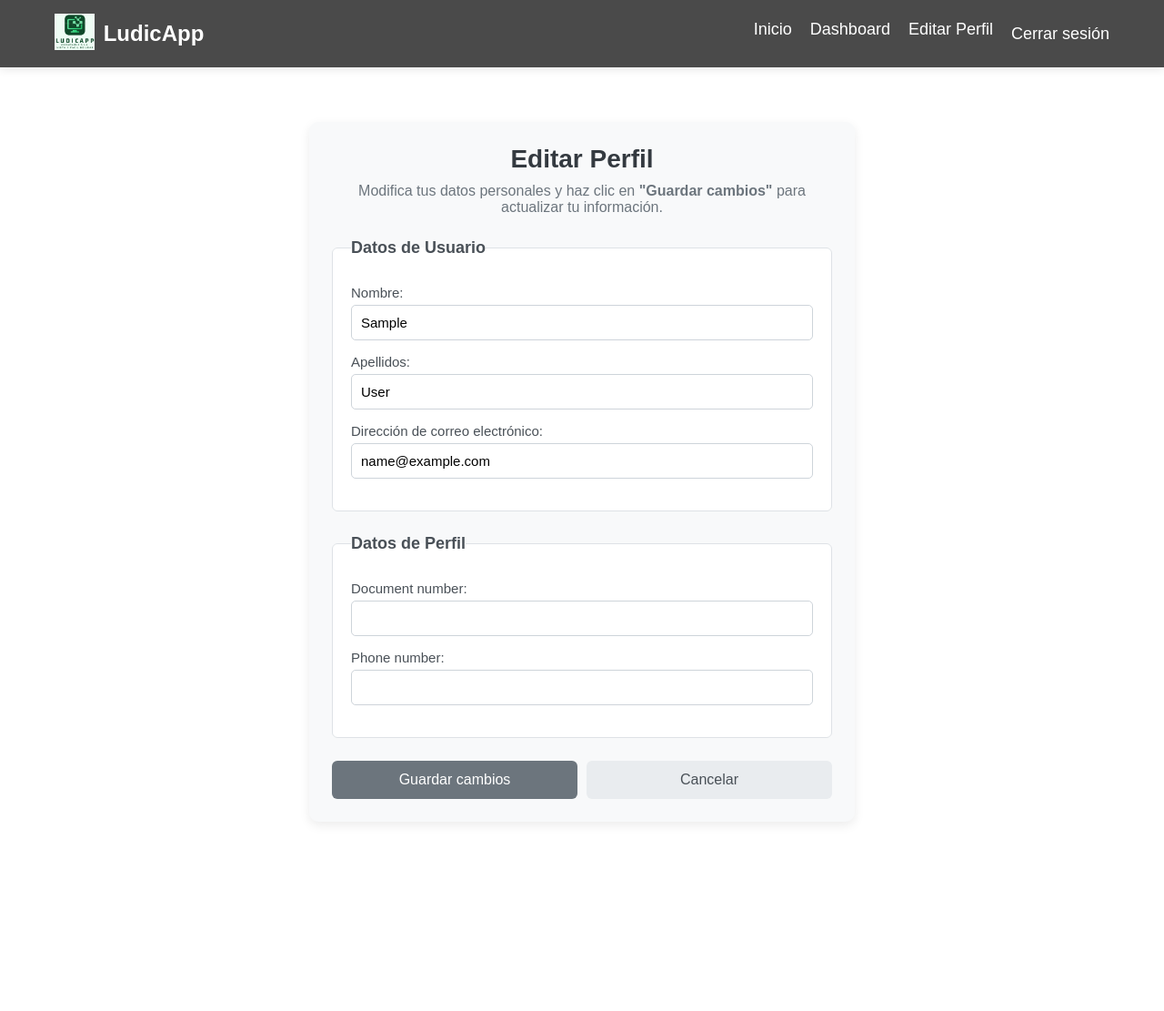
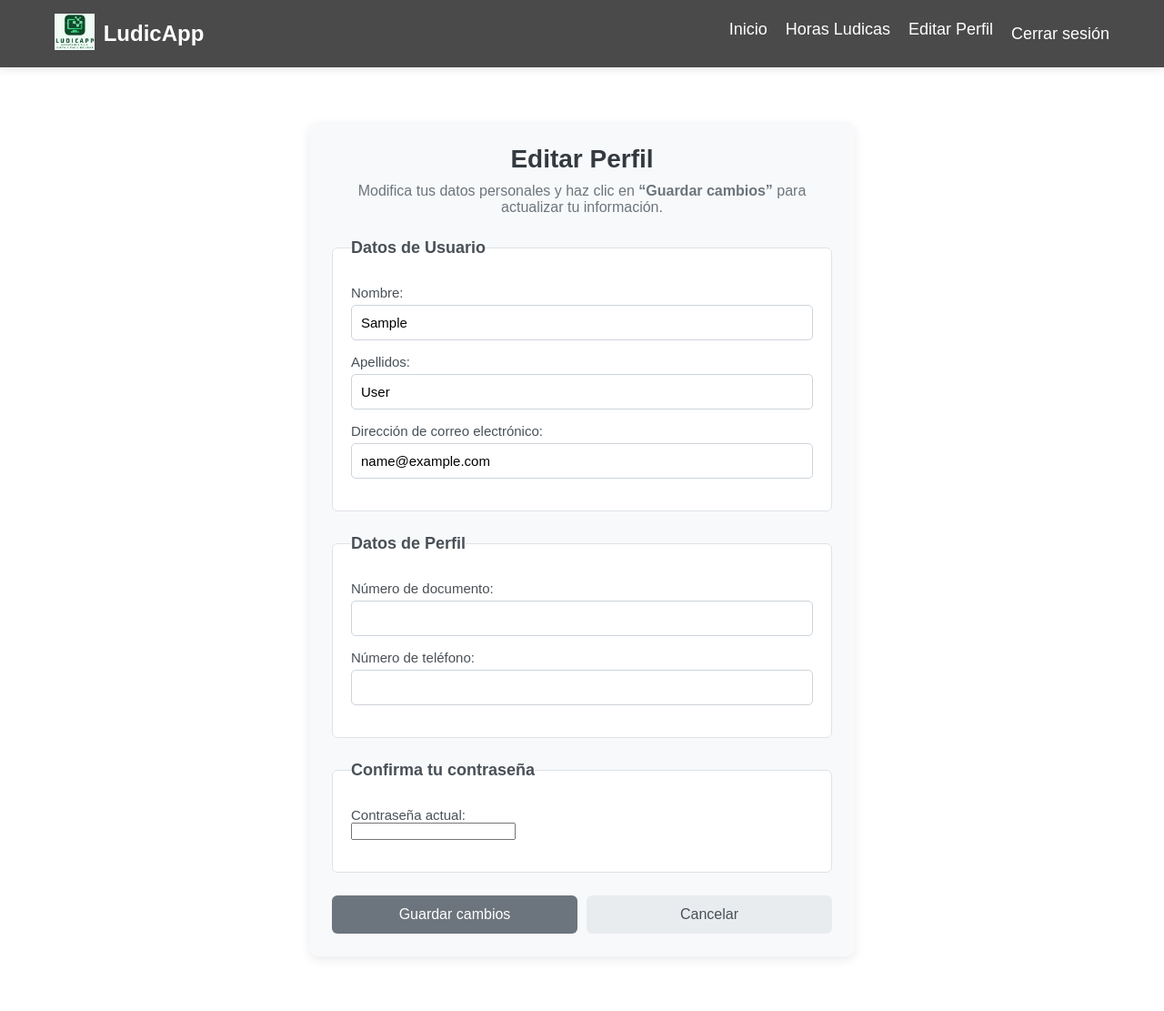
Before and after one commit to programersanz/Proyecto-final-, a Django app: page /editar_perfil/ in a window 1280 px wide. Shown: the whole page at 91% size. Before the commit the page ends 905 px from the top, so only its background shows below. Run offline with Django 5.2, Linux system fonts and the light colour scheme; the visitor is signed in with stand-in values (Sample User, id 1).

Commit message:
Seguridad en editar perfil

```diff
--- a/LEYLUDICA/horas/forms.py
+++ b/LEYLUDICA/horas/forms.py
@@ -22,7 +22,6 @@ class CustomUserCreationForm(UserCreationForm):
     username = forms.CharField(
         max_length=150,
         label="Nombre de usuario",
-        help_text="150 caracteres como máximo. Letras, dígitos y @/./+/-/_ sólo.",
     )
     email = forms.EmailField(
         required=True,
@@ -90,7 +89,35 @@ class EditUserForm(forms.ModelForm):
         model = User
         fields = ['first_name', 'last_name', 'email']
 
+class PasswordConfirmationForm(forms.Form):
+    current_password = forms.CharField(
+        label="Contraseña actual",
+        widget=forms.PasswordInput(attrs={'autocomplete': 'current-password'}),
+        strip=False,
+    )
+
 class EditProfileForm(forms.ModelForm):
+    document_number = forms.CharField(
+        max_length=20,
+        label="Número de documento",
+        validators=[
+            RegexValidator(
+                regex=r'^\d+$',
+                message="Sólo se permiten dígitos en el documento."
+            )
+        ]
+    )
+    phone_number = forms.CharField(
+        max_length=15,
+        label="Número de teléfono",
+        validators=[
+            RegexValidator(
+                regex=r'^\d{10}$',
+
+            )
+        ]
+    )
+
     class Meta:
         model = Profile
         fields = ['document_number', 'phone_number']
--- a/LEYLUDICA/horas/templates/base.html
+++ b/LEYLUDICA/horas/templates/base.html
@@ -22,7 +22,7 @@
 
       {% if user.is_authenticated %}
         <!-- Enlace al Dashboard -->
-        <li><a href="{% url 'dashboard' %}">Dashboard</a></li>
+        <li><a href="{% url 'dashboard' %}">Horas Ludicas</a></li>
 
         {% if is_aprendiz %}
           <li><a href="{% url 'ver_perfil' %}">Mi Perfil</a></li>
--- a/LEYLUDICA/horas/templates/horas/dashboard_aprendiz.html
+++ b/LEYLUDICA/horas/templates/horas/dashboard_aprendiz.html
@@ -4,7 +4,7 @@
 <link rel="stylesheet" href="{% static 'dashboard_aprendiz.css' %}">
 
 <div class="dashboard-container">
-  <h2>Dashboard del Aprendiz</h2>
+  <h2>Informacion</h2>
 
   {% if mensaje_ranking %}
     <div class="ranking-message">
--- a/LEYLUDICA/horas/templates/horas/editar_perfil.html
+++ b/LEYLUDICA/horas/templates/horas/editar_perfil.html
@@ -1,27 +1,44 @@
 {% extends "base.html" %}
 {% load static %}
+
+{% block extra_css %}
+  <link rel="stylesheet" href="{% static 'editar_perfil.css' %}">
+{% endblock %}
+
 {% block content %}
-<link rel="stylesheet" href="{% static 'editar_perfil.css' %}">
-
 <div class="perfil-container">
   <h2>Editar Perfil</h2>
-    <p class="descripcion">Modifica tus datos personales y haz clic en <strong>"Guardar cambios"</strong> para actualizar tu información.</p>
+  <p class="descripcion">
+    Modifica tus datos personales y haz clic en <strong>“Guardar cambios”</strong> para actualizar tu información.
+  </p>
 
-    <form method="post" enctype="multipart/form-data">
+  <form method="post">
     {% csrf_token %}
 
+    {{ user_form.non_field_errors }}
     <fieldset>
       <legend>Datos de Usuario</legend>
       {{ user_form.as_p }}
     </fieldset>
 
+    {{ profile_form.non_field_errors }}
     <fieldset>
       <legend>Datos de Perfil</legend>
       {{ profile_form.as_p }}
     </fieldset>
 
+    {{ pass_form.non_field_errors }}
+    <fieldset>
+      <legend>Confirma tu contraseña</legend>
+      <p class="field">
+        {{ pass_form.current_password.label_tag }}<br>
+        {{ pass_form.current_password }}<br>
+        {{ pass_form.current_password.errors }}
+      </p>
+    </fieldset>
+
     <div class="acciones-formulario">
-            <button type="submit">Guardar cambios</button>
+      <button type="submit" class="btn-submit">Guardar cambios</button>
       <a href="{% url 'ver_perfil' %}" class="btn-cancelar">Cancelar</a>
     </div>
   </form>
--- a/LEYLUDICA/horas/views.py
+++ b/LEYLUDICA/horas/views.py
@@ -2,7 +2,7 @@ from django.shortcuts import render, redirect, get_object_or_404
 from django.contrib.auth.decorators import login_required, user_passes_test, permission_required
 from .models import HorasLudicas, Actividad, RegistroAsistencia, Profile
 from django.contrib.auth.models import User, Group
-from .forms import HorasLudicasForm, RegistroForm, CustomUserCreationForm, HorasLudicasBienestarForm, EditUserForm, EditProfileForm, EliminarHorasForm, RegistroAsistenciaForm
+from .forms import HorasLudicasForm, RegistroForm, CustomUserCreationForm, HorasLudicasBienestarForm, EditUserForm, EditProfileForm, EliminarHorasForm, RegistroAsistenciaForm, PasswordConfirmationForm
 from django.contrib.auth import login
 from django.contrib.auth.forms import UserCreationForm
 from django.contrib.auth.models import User
@@ -187,22 +187,30 @@ def home(request):
 @login_required
 def editar_perfil(request):
     user = request.user
-    # Inicializar los formularios con la instancia actual
+
     if request.method == "POST":
         user_form = EditUserForm(request.POST, instance=user)
         profile_form = EditProfileForm(request.POST, instance=user.profile)
-        if user_form.is_valid() and profile_form.is_valid():
-            user_form.save()
-            profile_form.save()
-            messages.success(request, "Perfil actualizado exitosamente.")
-            return redirect("home")
+        pass_form = PasswordConfirmationForm(request.POST)
+
+        if user_form.is_valid() and profile_form.is_valid() and pass_form.is_valid():
+            pwd = pass_form.cleaned_data['current_password']
+            if not user.check_password(pwd):
+                pass_form.add_error('current_password', 'Contraseña incorrecta')
+            else:
+                user_form.save()
+                profile_form.save()
+                messages.success(request, "Perfil actualizado exitosamente.")
+                return redirect("home")
     else:
         user_form = EditUserForm(instance=user)
         profile_form = EditProfileForm(instance=user.profile)
+        pass_form = PasswordConfirmationForm()
 
     context = {
         "user_form": user_form,
         "profile_form": profile_form,
+        "pass_form": pass_form,
     }
     return render(request, "horas/editar_perfil.html", context)
 
```
Also changed, not shown: LEYLUDICA/horas/templates/registration/register.html (+0 -14 lines). Lines whose indentation alone changed are shown as unchanged.
